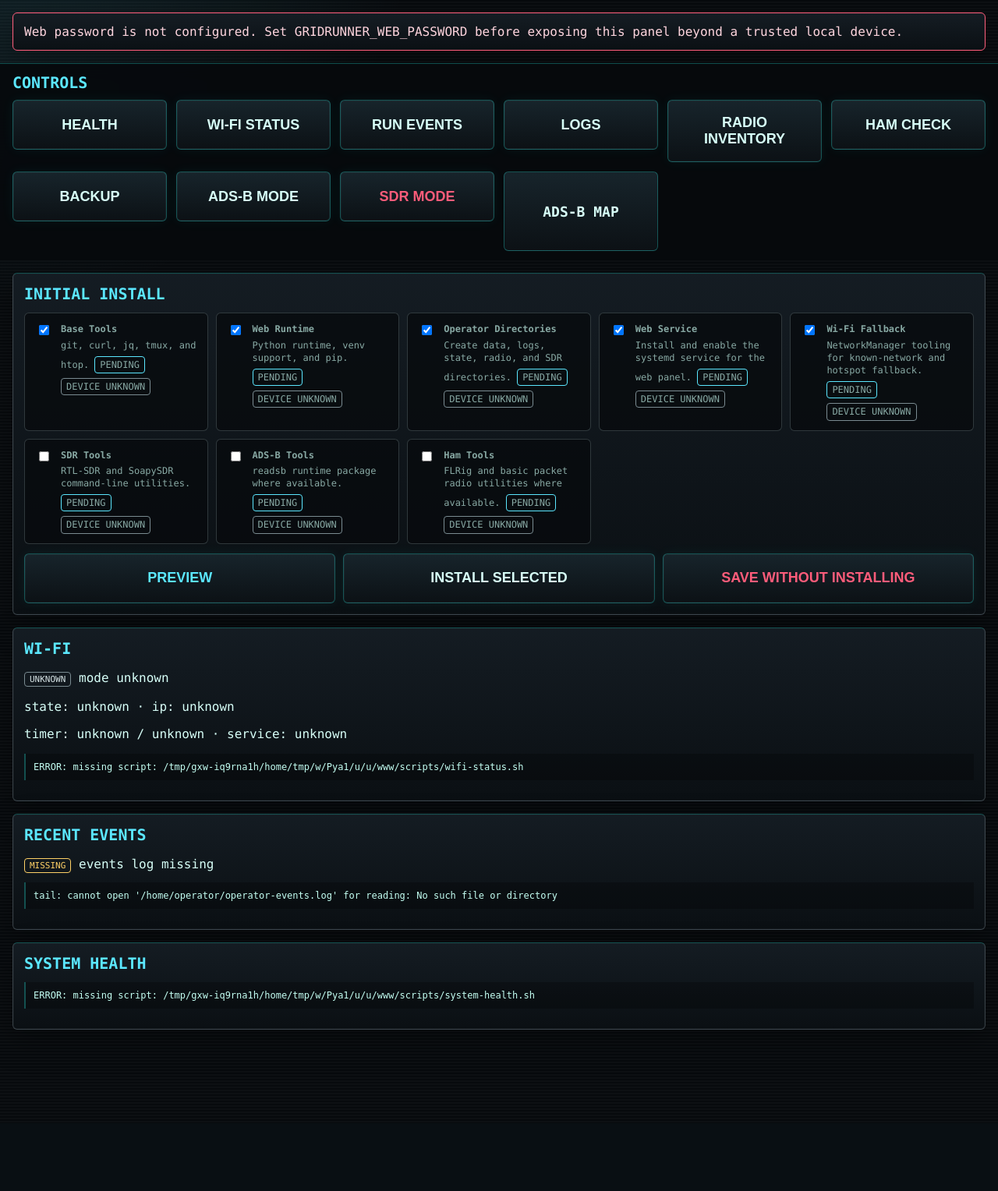
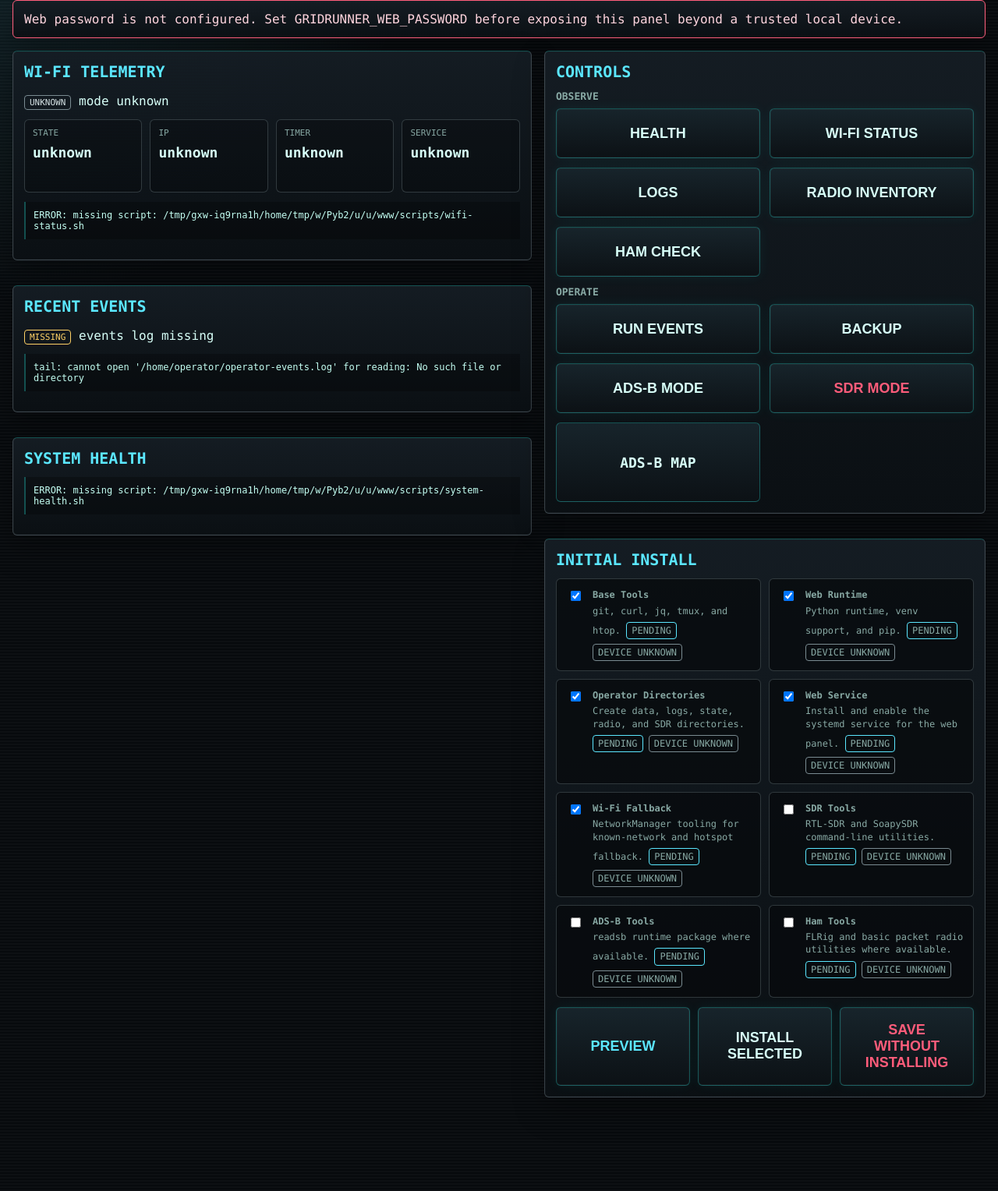
Before and after one commit to jfergs/gridrunner, a FastAPI app: page / in a window 1280 px wide. Shown: the part 154-1682 px from the top of the page at 78% size. Before the commit the page ends 1475 px from the top, so only its background shows below. Run offline with FastAPI, Linux system fonts and the light colour scheme.

Commit message:
Rework dashboard layout hierarchy

```diff
--- a/web/templates/index.html
+++ b/web/templates/index.html
@@ -57,6 +57,32 @@
       grid-template-columns: repeat(auto-fit, minmax(180px, 1fr));
       gap: 12px;
     }
+    .dashboard {
+      display: grid;
+      grid-template-columns: minmax(0, 1fr) minmax(280px, 0.85fr);
+      gap: 16px;
+      align-items: start;
+      margin-top: 16px;
+    }
+    .stack {
+      display: grid;
+      gap: 16px;
+    }
+    .panel {
+      margin-top: 0;
+    }
+    .panel + .panel {
+      margin-top: 16px;
+    }
+    .control-section {
+      margin-top: 12px;
+    }
+    .control-section h3 {
+      margin: 0 0 8px;
+      color: var(--muted);
+      font-size: 13px;
+      text-transform: uppercase;
+    }
     button {
       width: 100%;
       min-height: 64px;
@@ -99,19 +125,6 @@
       color: var(--cyan);
     }
     .danger { color: var(--red); }
-    .command-panel {
-      position: sticky;
-      bottom: 0;
-      z-index: 10;
-      margin: 16px -16px 0;
-      padding: 12px 16px calc(12px + env(safe-area-inset-bottom));
-      background: rgba(7, 10, 13, 0.96);
-      border-top: 1px solid var(--line-dim);
-      backdrop-filter: blur(10px);
-    }
-    .command-panel h2 {
-      margin-bottom: 10px;
-    }
     .install-list {
       display: grid;
       grid-template-columns: repeat(auto-fit, minmax(220px, 1fr));
@@ -195,7 +208,6 @@
       margin-top: 12px;
     }
     .panel {
-      margin-top: 16px;
       padding: 14px;
       background: linear-gradient(180deg, rgba(21, 29, 36, 0.96), rgba(11, 16, 20, 0.96));
       border: 1px solid rgba(122, 139, 145, 0.4);
@@ -278,16 +290,43 @@
       border-color: var(--red);
       color: var(--red);
     }
+    .telemetry-grid {
+      display: grid;
+      grid-template-columns: repeat(auto-fit, minmax(130px, 1fr));
+      gap: 10px;
+      margin-top: 12px;
+    }
+    .telemetry {
+      min-height: 72px;
+      padding: 10px;
+      border: 1px solid rgba(122, 139, 145, 0.35);
+      border-radius: 6px;
+      background: rgba(0, 0, 0, 0.22);
+    }
+    .telemetry span {
+      display: block;
+      color: var(--muted);
+      font-size: 11px;
+      text-transform: uppercase;
+    }
+    .telemetry strong {
+      display: block;
+      margin-top: 8px;
+      color: var(--text);
+      font-size: 18px;
+      word-break: break-word;
+    }
     @media (max-width: 640px) {
       body {
-        padding: 12px 12px 144px;
+        padding: 12px;
       }
       h1 {
         font-size: 30px;
       }
       .grid,
       .actions,
-      .install-list {
+      .install-list,
+      .dashboard {
         grid-template-columns: 1fr;
       }
       button {
@@ -298,11 +337,10 @@
         min-height: 72px;
         font-size: 19px;
       }
-      .command-panel {
-        margin-left: -12px;
-        margin-right: -12px;
-        padding-left: 12px;
-        padding-right: 12px;
+    }
+    @media (max-width: 980px) {
+      .dashboard {
+        grid-template-columns: 1fr;
       }
     }
   </style>
@@ -346,19 +384,57 @@
   </div>
   {% endif %}
 
-  <div class="command-panel">
+  <main class="dashboard">
+    <section class="stack">
+      <div class="panel">
+        {% set wifi_text = wifi_output|default('Wi-Fi status unavailable until the web service restarts.') %}
+        <h2>Wi-Fi Telemetry</h2>
+        <span class="status health-{{ wifi.get('status', 'unknown') }}">{{ wifi.get('status', 'unknown') }}</span>
+        <span>mode {{ wifi.get('mode', 'unknown') }}</span>
+        <div class="telemetry-grid">
+          <div class="telemetry"><span>State</span><strong>{{ wifi.get('state', 'unknown') }}</strong></div>
+          <div class="telemetry"><span>IP</span><strong>{{ wifi.get('ip', 'unknown') }}</strong></div>
+          <div class="telemetry"><span>Timer</span><strong>{{ wifi.get('timer', 'unknown') }}</strong></div>
+          <div class="telemetry"><span>Service</span><strong>{{ wifi.get('service', 'unknown') }}</strong></div>
+        </div>
+        <pre>{{ wifi_text }}</pre>
+      </div>
+
+      <div class="panel">
+        <h2>Recent Events</h2>
+        <span class="status health-{{ event_status.status }}">{{ event_status.status }}</span>
+        <span>{{ event_status.message }}</span>
+        <pre>{{ events }}</pre>
+      </div>
+
+      <div class="panel">
+        <h2>System Health</h2>
+        <pre>{{ status }}</pre>
+      </div>
+    </section>
+
+    <aside class="stack">
+      <div class="panel">
         <h2>Controls</h2>
+        <div class="control-section">
+          <h3>Observe</h3>
           <div class="grid">
             <form method="post" action="/run"><input type="hidden" name="action" value="health"><button>Health</button></form>
             <form method="post" action="/run"><input type="hidden" name="action" value="wifi_status"><button>Wi-Fi Status</button></form>
-      <form method="post" action="/run"><input type="hidden" name="action" value="eventscan"><button>Run Events</button></form>
             <form method="post" action="/run"><input type="hidden" name="action" value="logs"><button>Logs</button></form>
             <form method="post" action="/run"><input type="hidden" name="action" value="inventory"><button>Radio Inventory</button></form>
             <form method="post" action="/run"><input type="hidden" name="action" value="hamcheck"><button>Ham Check</button></form>
+          </div>
+        </div>
+        <div class="control-section">
+          <h3>Operate</h3>
+          <div class="grid">
+            <form method="post" action="/run"><input type="hidden" name="action" value="eventscan"><button>Run Events</button></form>
             <form method="post" action="/run"><input type="hidden" name="action" value="backup"><button>Backup</button></form>
             <form method="post" action="/run"><input type="hidden" name="action" value="adsbmode"><button>ADS-B Mode</button></form>
             <form method="post" action="/run"><input type="hidden" name="action" value="sdrmode"><button class="danger">SDR Mode</button></form>
             <a class="control-link" href="{{ adsb_map_url }}" target="_blank" rel="noopener">ADS-B Map</a>
+          </div>
         </div>
       </div>
 
@@ -399,27 +475,7 @@
           </div>
         </form>
       </div>
-
-  <div class="panel">
-    {% set wifi_text = wifi_output|default('Wi-Fi status unavailable until the web service restarts.') %}
-    <h2>Wi-Fi</h2>
-    <span class="status health-{{ wifi.get('status', 'unknown') }}">{{ wifi.get('status', 'unknown') }}</span>
-    <span>mode {{ wifi.get('mode', 'unknown') }}</span>
-    <p>state: {{ wifi.get('state', 'unknown') }} · ip: {{ wifi.get('ip', 'unknown') }}</p>
-    <p>timer: {{ wifi.get('timer', 'unknown') }} / {{ wifi.get('timer_enabled', 'unknown') }} · service: {{ wifi.get('service', 'unknown') }}</p>
-    <pre>{{ wifi_text }}</pre>
-  </div>
-
-  <div class="panel">
-    <h2>Recent Events</h2>
-    <span class="status health-{{ event_status.status }}">{{ event_status.status }}</span>
-    <span>{{ event_status.message }}</span>
-    <pre>{{ events }}</pre>
-  </div>
-
-  <div class="panel">
-    <h2>System Health</h2>
-    <pre>{{ status }}</pre>
-  </div>
+    </aside>
+  </main>
 </body>
 </html>
```
Also changed, not shown: tests/test_template_render.py (+3 -0 lines). Lines whose indentation alone changed are shown as unchanged.
